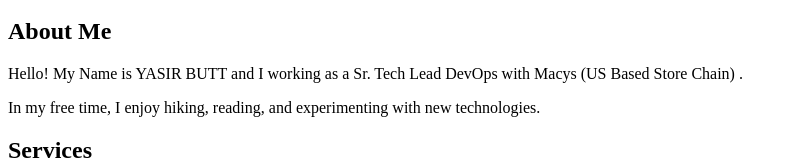
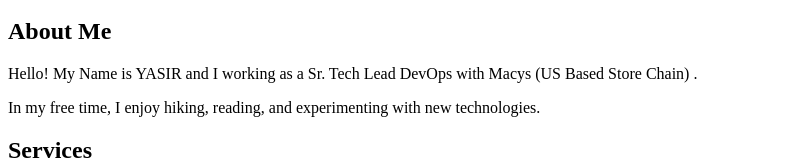
Before and after one commit to git-yasir/bahlrepo, a plain HTML site: page website/index.html in a window 1280 px wide. Shown: the part 154-314 px from the top of the page, without its empty margins (0-797 px from the left). Drawn offline with Linux system fonts and the light colour scheme.

Commit message:
Update index.html

```diff
--- a/website/index.html
+++ b/website/index.html
@@ -22,7 +22,7 @@
     <main>
         <section>
             <h2>About Me</h2>
-            <p>Hello! My Name is YASIR BUTT and I working as a Sr. Tech Lead DevOps with Macys (US Based Store Chain) .</p>
+            <p>Hello! My Name is YASIR and I working as a Sr. Tech Lead DevOps with Macys (US Based Store Chain) .</p>
             <p>In my free time, I enjoy hiking, reading, and experimenting with new technologies.</p>
         </section>
 
```
